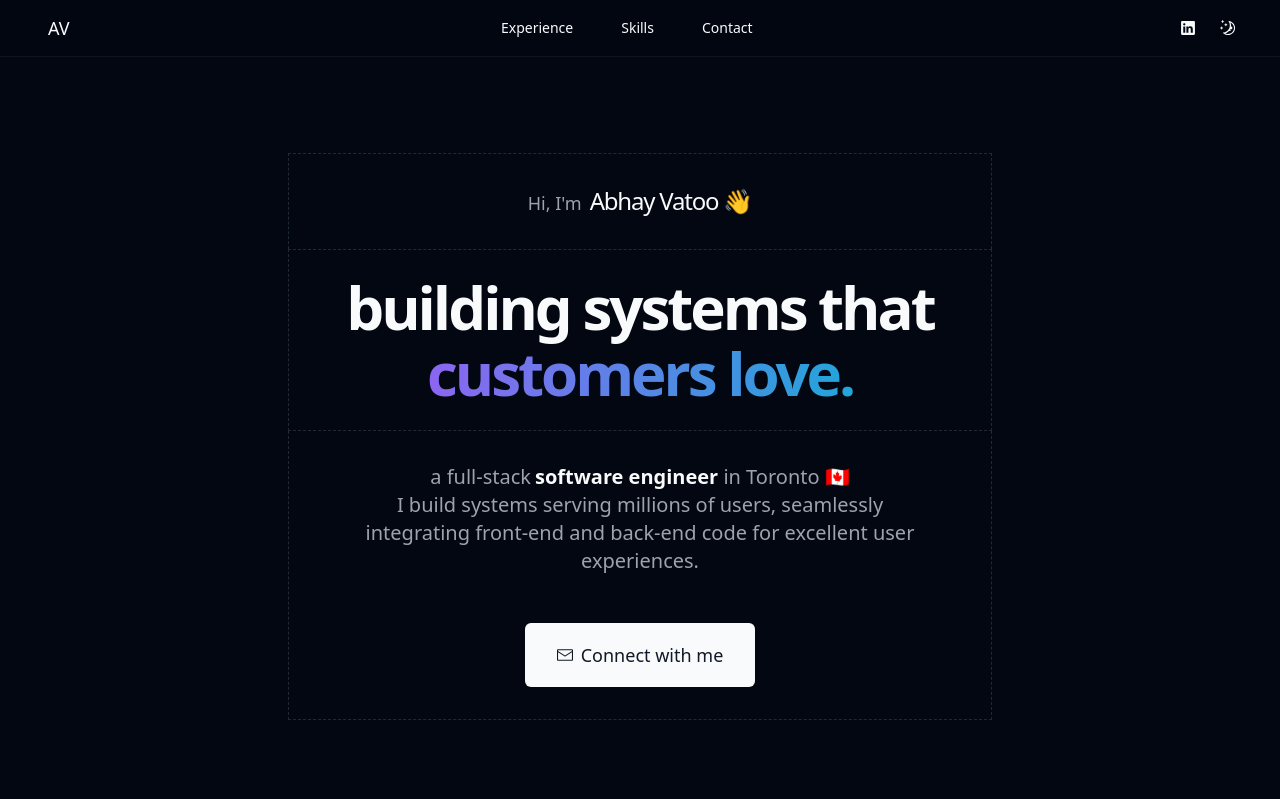
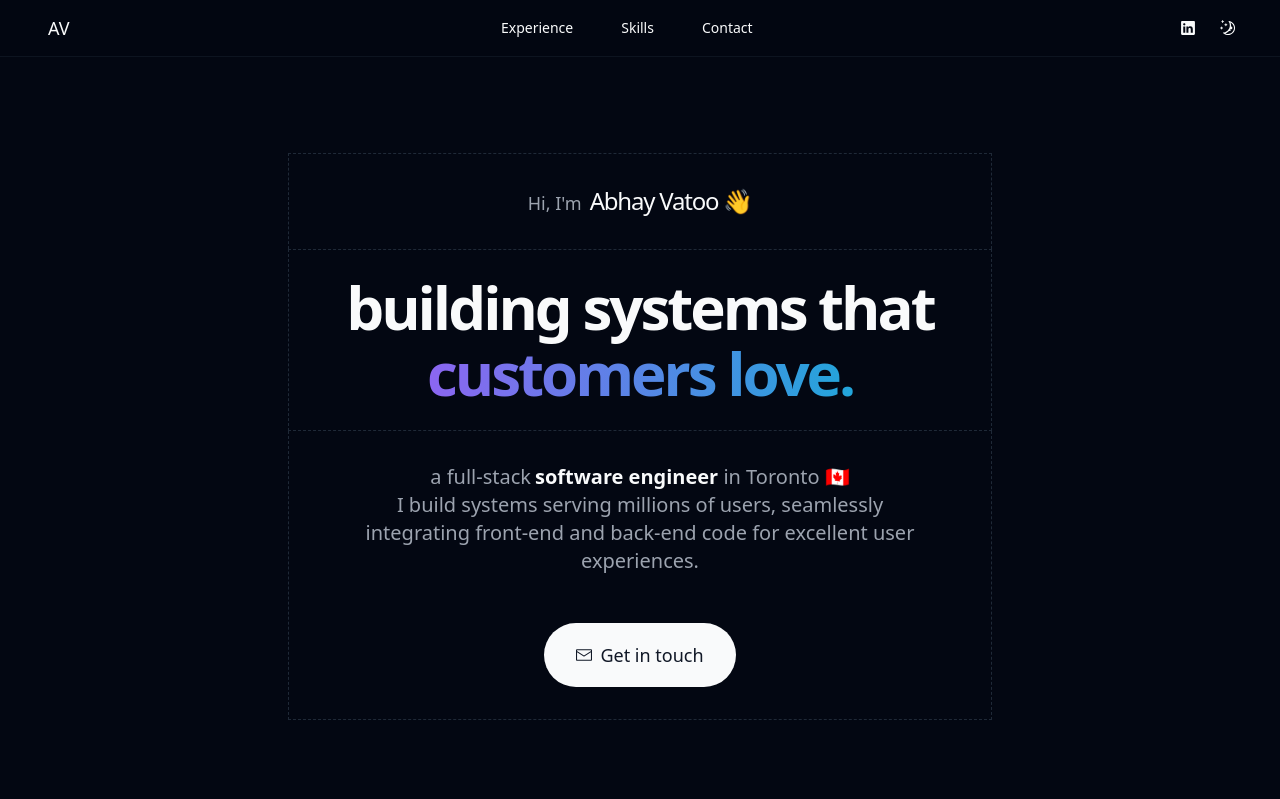
Before and after one commit to abhayvatoo/abhayvatoo.github.io, a React (Vite) app: page / in a window 1280 px wide. Shown: the top 799 px of the page. Built offline with nearby package versions, Linux system fonts and the light colour scheme.

Commit message:
Update contact button label

```diff
--- a/src/components/Hero.tsx
+++ b/src/components/Hero.tsx
@@ -33,10 +33,10 @@ export default function Hero() {
         </p>
 
         <div className="flex justify-center">
-          <Button asChild className="mt-12 px-8 py-8 text-lg">
+          <Button asChild className="mt-12 px-8 py-8 text-lg rounded-full">
             <a href="mailto:abhay.vatoo@queensu.ca">
               <EnvelopeClosedIcon className="h-4 w-4 mr-2" />
-              Connect with me
+              Get in touch
             </a>
           </Button>
         </div>
```
